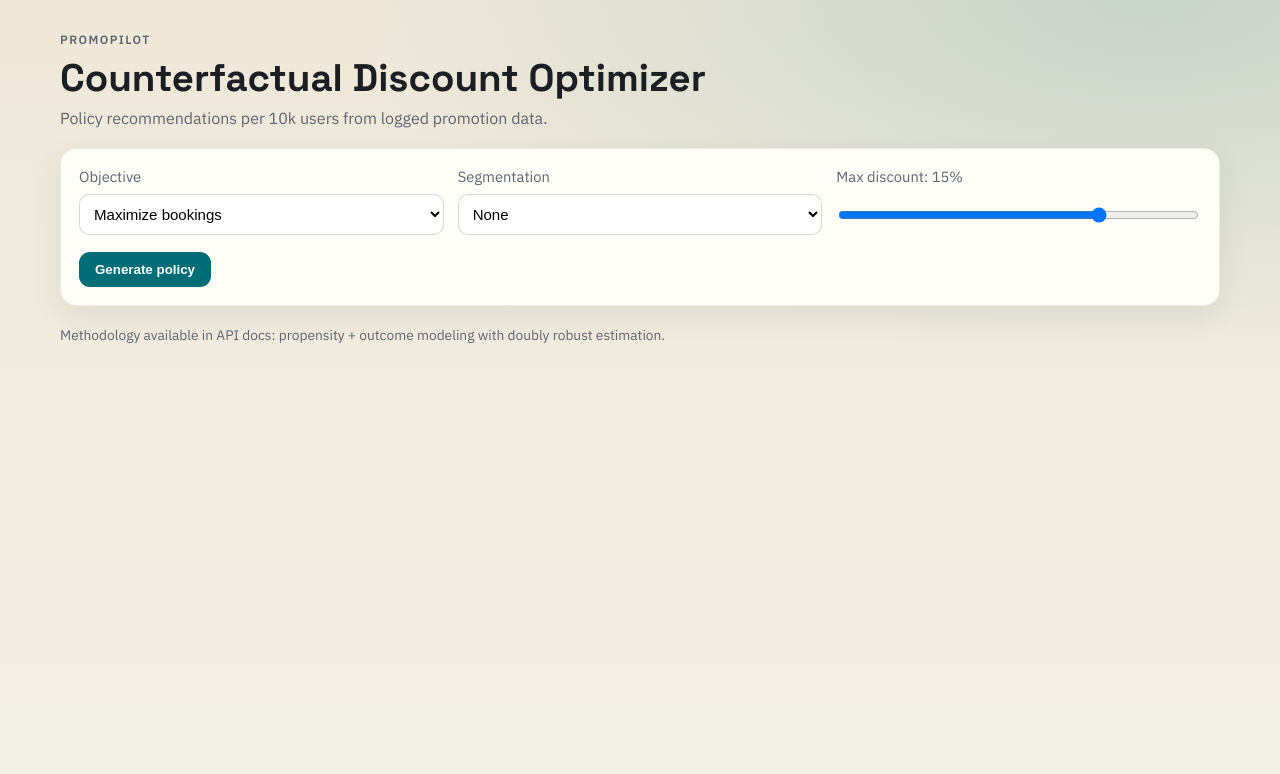
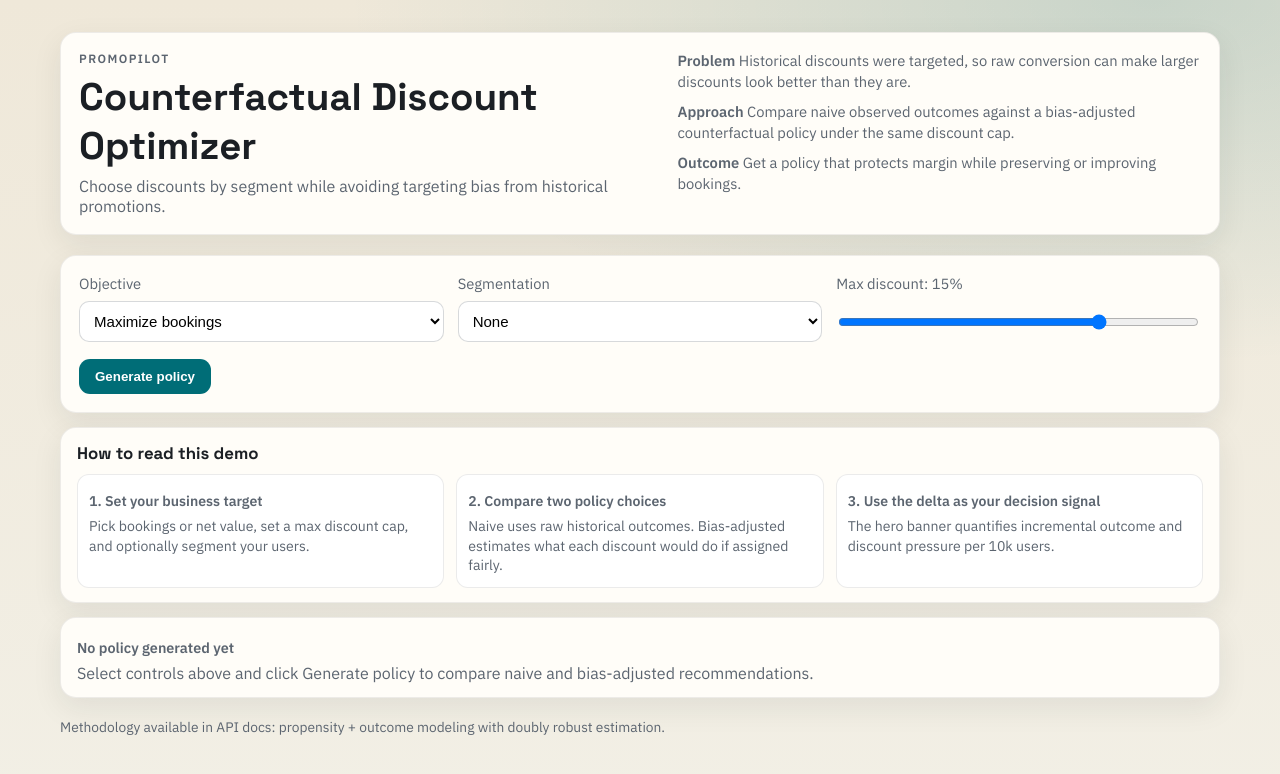
Before and after one commit to KumarNavish/promopilot, a React (Vite) app in the folder frontend/: page / in a window 1280 px wide. Shown: the top 774 px of the page. Built offline with nearby package versions, Linux system fonts and the light colour scheme.

Commit message:
Improve UX narrative for problem-method-impact clarity

```diff
--- a/frontend/src/components/PolicyCard.tsx
+++ b/frontend/src/components/PolicyCard.tsx
@@ -22,15 +22,22 @@ export function PolicyCard({ method, response, objective, highlighted = false }:
     return acc + (objective === "bookings" ? segment.expected_bookings_per_10k : segment.expected_net_value_per_10k);
   }, 0);
 
-  const methodLabel = method === "dr" ? "Counterfactual policy" : "Naive policy";
+  const methodLabel = method === "dr" ? "Bias-adjusted counterfactual policy" : "Naive observed policy";
+  const methodNote =
+    method === "dr"
+      ? "Adjusts for targeted promotion patterns before estimating impact."
+      : "Uses raw historical outcomes without correcting for targeting bias.";
+  const baselineDiscount = response.baseline.discount_pct;
 
   return (
     <section className={`panel policy-card ${highlighted ? "highlight" : ""}`} data-testid={`policy-card-${method}`}>
       <header className="policy-card-header">
         <h2>{methodLabel}</h2>
         <p>
-          Avg discount <strong>{avgDiscount.toFixed(1)}%</strong> | Primary objective <strong>{formatNumber(totalPrimary)}</strong>
+          Avg discount <strong>{avgDiscount.toFixed(1)}%</strong> | Baseline <strong>{baselineDiscount}%</strong> | Primary
+          objective <strong>{formatNumber(totalPrimary)}</strong>
         </p>
+        <p className="method-note">{methodNote}</p>
       </header>
 
       <div className="policy-table-wrap">
--- a/frontend/src/components/TogglePill.tsx
+++ b/frontend/src/components/TogglePill.tsx
@@ -14,7 +14,7 @@ export function TogglePill({ value, onChange }: TogglePillProps): JSX.Element {
         data-testid="toggle-naive"
         onClick={() => onChange("naive")}
       >
-        Naive
+        Naive observed
       </button>
       <button
         type="button"
@@ -22,7 +22,7 @@ export function TogglePill({ value, onChange }: TogglePillProps): JSX.Element {
         data-testid="toggle-dr"
         onClick={() => onChange("dr")}
       >
-        Counterfactual (DR)
+        Bias-adjusted
       </button>
     </div>
   );
--- a/frontend/src/pages/Home.tsx
+++ b/frontend/src/pages/Home.tsx
@@ -35,23 +35,30 @@ function exportPolicy(response: RecommendResponse | null): void {
 }
 
 function summarizeComparison(naive: RecommendResponse, dr: RecommendResponse, objective: Objective): string {
-  const total = (response: RecommendResponse): number =>
-    response.segments.reduce((acc, segment) => {
-      return acc + (objective === "bookings" ? segment.expected_bookings_per_10k : segment.expected_net_value_per_10k);
-    }, 0);
+  const totalBookings = (response: RecommendResponse): number =>
+    response.segments.reduce((acc, segment) => acc + segment.expected_bookings_per_10k, 0);
+  const totalNetValue = (response: RecommendResponse): number =>
+    response.segments.reduce((acc, segment) => acc + segment.expected_net_value_per_10k, 0);
 
   const avgDiscount = (response: RecommendResponse): number =>
     response.segments.reduce((acc, segment) => acc + segment.recommended_discount_pct, 0) /
     Math.max(response.segments.length, 1);
 
-  const drTotal = total(dr);
-  const naiveTotal = total(naive);
-  const delta = drTotal - naiveTotal;
+  const primaryDelta =
+    objective === "bookings"
+      ? totalBookings(dr) - totalBookings(naive)
+      : totalNetValue(dr) - totalNetValue(naive);
+  const bookingsDelta = totalBookings(dr) - totalBookings(naive);
+  const netValueDelta = totalNetValue(dr) - totalNetValue(naive);
   const discountDelta = avgDiscount(dr) - avgDiscount(naive);
+  const primaryLabel = objective === "bookings" ? "bookings" : "net value";
 
-  return `Counterfactual vs Naive: ${delta.toFixed(1)} ${objective === "bookings" ? "bookings" : "value"} and ${discountDelta.toFixed(
-    1
-  )}% avg discount.`;
+  return [
+    `Bias-adjusted policy vs naive: ${primaryDelta >= 0 ? "+" : ""}${primaryDelta.toFixed(1)} ${primaryLabel}.`,
+    `Bookings ${bookingsDelta >= 0 ? "+" : ""}${bookingsDelta.toFixed(1)} per 10k.`,
+    `Net value ${netValueDelta >= 0 ? "+" : ""}${netValueDelta.toFixed(0)} per 10k.`,
+    `Avg discount ${discountDelta >= 0 ? "+" : ""}${discountDelta.toFixed(1)} pp.`
+  ].join(" ");
 }
 
 export function Home(): JSX.Element {
@@ -111,11 +118,26 @@ export function Home(): JSX.Element {
 
   return (
     <main className="page-shell">
-      <header className="hero">
-        <div>
+      <header className="hero panel">
+        <div className="hero-copy-block">
           <p className="eyebrow">PromoPilot</p>
           <h1>Counterfactual Discount Optimizer</h1>
-          <p className="hero-copy">Policy recommendations per 10k users from logged promotion data.</p>
+          <p className="hero-copy">
+            Choose discounts by segment while avoiding targeting bias from historical promotions.
+          </p>
+        </div>
+        <div className="hero-context">
+          <p>
+            <strong>Problem</strong> Historical discounts were targeted, so raw conversion can make larger discounts look
+            better than they are.
+          </p>
+          <p>
+            <strong>Approach</strong> Compare naive observed outcomes against a bias-adjusted counterfactual policy under
+            the same discount cap.
+          </p>
+          <p>
+            <strong>Outcome</strong> Get a policy that protects margin while preserving or improving bookings.
+          </p>
         </div>
       </header>
 
@@ -129,6 +151,24 @@ export function Home(): JSX.Element {
         onGenerate={handleGenerate}
         loading={loading}
       />
+
+      <section className="panel narrative-panel">
+        <h2>How to read this demo</h2>
+        <div className="narrative-grid">
+          <article>
+            <p className="narrative-title">1. Set your business target</p>
+            <p>Pick bookings or net value, set a max discount cap, and optionally segment your users.</p>
+          </article>
+          <article>
+            <p className="narrative-title">2. Compare two policy choices</p>
+            <p>Naive uses raw historical outcomes. Bias-adjusted estimates what each discount would do if assigned fairly.</p>
+          </article>
+          <article>
+            <p className="narrative-title">3. Use the delta as your decision signal</p>
+            <p>The hero banner quantifies incremental outcome and discount pressure per 10k users.</p>
+          </article>
+        </div>
+      </section>
 
       {error ? (
         <p className="error-line" data-testid="error-line">
@@ -177,7 +217,12 @@ export function Home(): JSX.Element {
             <DoseResponseChart objective={objective} doseResponse={activeResponse.dose_response} />
           ) : null}
         </section>
-      ) : null}
+      ) : (
+        <section className="panel empty-state">
+          <p className="narrative-title">No policy generated yet</p>
+          <p>Select controls above and click Generate policy to compare naive and bias-adjusted recommendations.</p>
+        </section>
+      )}
 
       <footer className="footer-note">
         Methodology available in API docs: propensity + outcome modeling with doubly robust estimation.
--- a/frontend/src/styles.css
+++ b/frontend/src/styles.css
@@ -41,6 +41,26 @@ body {
   justify-content: space-between;
   gap: 20px;
   margin-bottom: 20px;
+  padding: 18px;
+  align-items: stretch;
+}
+
+.hero-copy-block {
+  flex: 1.05;
+}
+
+.hero-context {
+  flex: 0.95;
+  display: grid;
+  gap: 10px;
+  align-content: start;
+}
+
+.hero-context p {
+  margin: 0;
+  font-size: 0.92rem;
+  color: var(--muted);
+  line-height: 1.4;
 }
 
 .eyebrow {
@@ -61,6 +81,45 @@ h1 {
 .hero-copy {
   margin: 0;
   color: var(--muted);
+}
+
+.narrative-panel {
+  margin-top: 14px;
+  padding: 14px 16px;
+}
+
+.narrative-panel h2 {
+  margin: 0;
+  font-family: "Space Grotesk", sans-serif;
+  font-size: 1.05rem;
+}
+
+.narrative-grid {
+  margin-top: 10px;
+  display: grid;
+  gap: 12px;
+  grid-template-columns: repeat(3, minmax(0, 1fr));
+}
+
+.narrative-grid article {
+  border: 1px solid rgba(0, 0, 0, 0.08);
+  border-radius: 12px;
+  padding: 11px;
+  background: #fff;
+}
+
+.narrative-title {
+  margin: 0;
+  font-size: 0.9rem;
+  font-weight: 600;
+  color: #1f2a32;
+}
+
+.narrative-grid article p {
+  margin: 6px 0 0;
+  color: var(--muted);
+  font-size: 0.88rem;
+  line-height: 1.38;
 }
 
 .panel {
@@ -162,6 +221,12 @@ h1 {
   font-size: 0.92rem;
 }
 
+.method-note {
+  margin: 8px 0 0;
+  font-size: 0.86rem;
+  color: #2f4045;
+}
+
 .policy-table-wrap {
   margin-top: 12px;
   overflow-x: auto;
@@ -245,11 +310,12 @@ th {
 
 .comparison-banner {
   margin: 0;
-  padding: 10px 12px;
+  padding: 11px 12px;
   border-radius: 10px;
   background: #dff2ee;
   color: #15463f;
   font-size: 0.92rem;
+  line-height: 1.42;
 }
 
 .error-line {
@@ -264,9 +330,20 @@ th {
   font-size: 0.86rem;
 }
 
+.empty-state {
+  margin-top: 14px;
+  padding: 14px 16px;
+}
+
+.empty-state p {
+  margin: 6px 0 0;
+  color: var(--muted);
+}
+
 @media (max-width: 980px) {
   .controls-grid,
-  .cards-grid {
+  .cards-grid,
+  .narrative-grid {
     grid-template-columns: 1fr;
   }
 
@@ -274,4 +351,8 @@ th {
     flex-direction: column;
     align-items: stretch;
   }
+
+  .hero {
+    flex-direction: column;
+  }
 }
```
